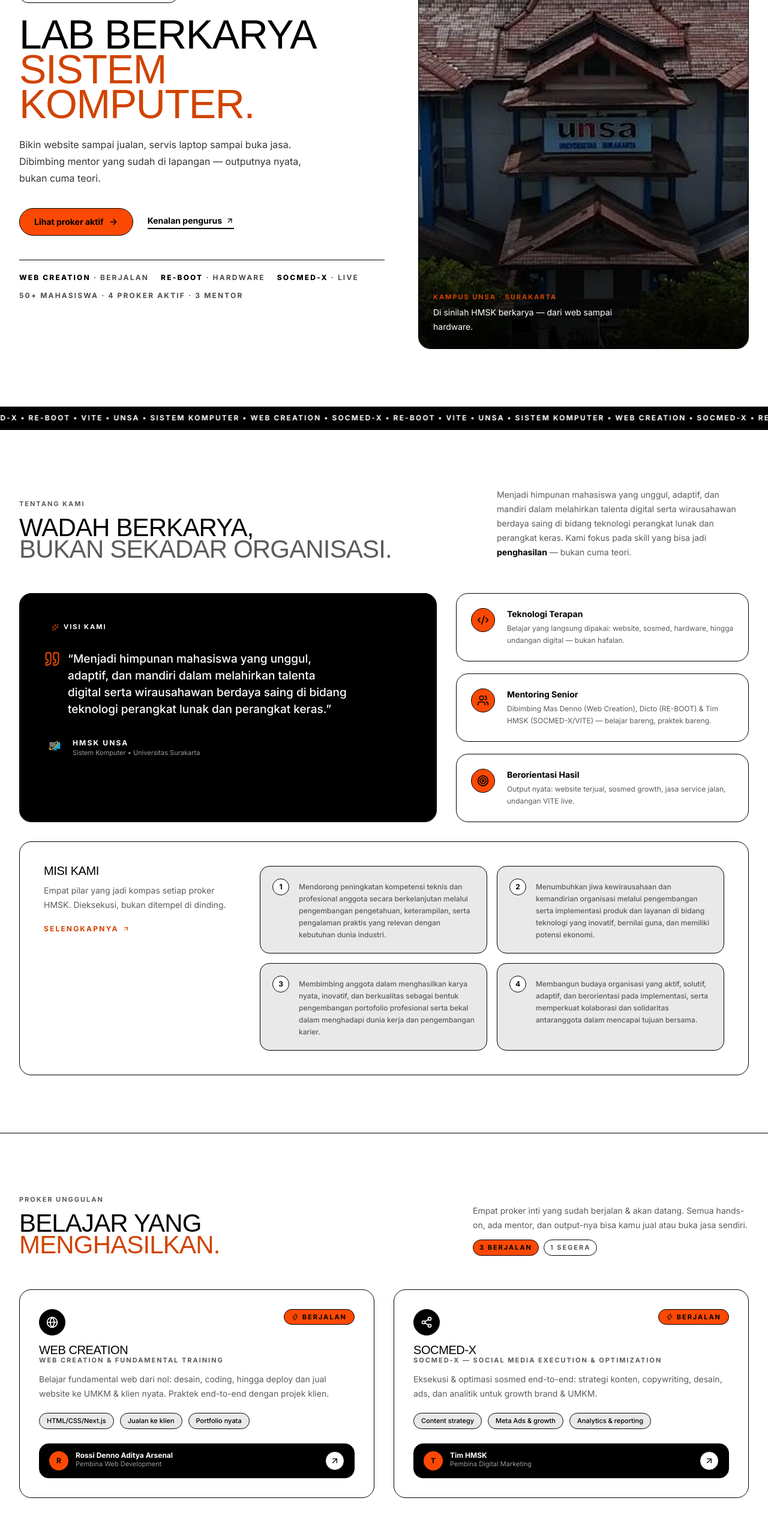
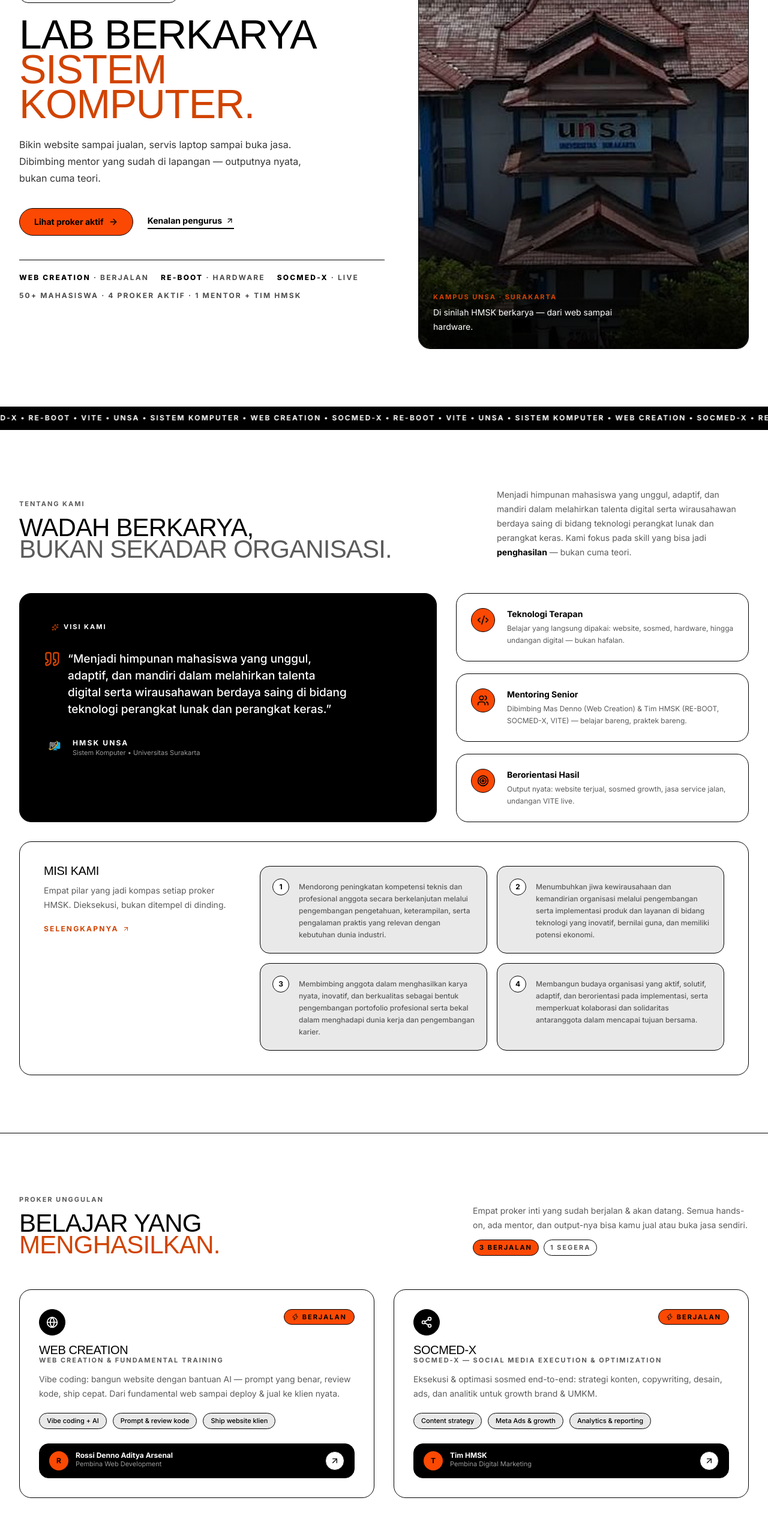
Before and after one commit to dennoaditya-art/hmsk-unsa, a Next.js app: page / in a window 1280 px wide. Shown: the part 234-2762 px from the top of the page at 60% size. Built offline with nearby package versions, Linux system fonts and the light colour scheme; a web font is replaced by a local one.

Commit message:
feat(proker): Web Creation -> vibe coding, RE-BOOT dibina Tim HMSK

```diff
--- a/src/app/proker/[id]/page.tsx
+++ b/src/app/proker/[id]/page.tsx
@@ -64,16 +64,16 @@
           <div className={`lg:col-span-8 ${cardSlush} p-7 sm:p-10`}>
             <h2 className="display text-xl text-foreground">Tentang Program</h2>
             <p className="mt-3 text-sm leading-7 text-muted-foreground">
-              {p.id === "web-creation" && "Kamu akan belajar dari nol: desain Figma, slicing Tailwind, Next.js, deploy, sampai teknik jualan ke UMKM. Setiap peserta wajib ship 1 website klien nyata sebagai portfolio."}
+              {p.id === "web-creation" && "Kamu akan belajar vibe coding dari nol: nulis prompt yang tepat, pakai AI buat generate & refactor kode, review hasilnya, slicing Tailwind + Next.js, deploy, sampai teknik jualan ke UMKM. Fundamental tetap diajarkan — AI itu alat, bukan pengganti pemahaman. Setiap peserta wajib ship 1 website klien nyata sebagai portfolio."}
               {p.id === "socmed-x" && "Pelatihan socmed hands-on: strategi konten, copywriting, desain feed, Meta Ads, dan analitik. Cocok untuk yang mau handle sosmed UMKM/brand dan jadi freelance social media specialist."}
               {p.id === "re-boot" && "Pelatihan hardware hands-on: bongkar, cleaning, repasta, diagnosa kerusakan umum, hingga strategi buka jasa service di kampus. Cocok untuk yang suka ngoprek."}
               {p.id === "vite" && "Fokus deployment & event tech: domain, cPanel, hosting, SSL, serta pembuatan undangan digital VITE yang responsive, RSVP online, dan manajemen tamu."}
             </p>
             <div className="mt-6 grid gap-3 sm:grid-cols-2">
               {[
-                { t: "Output", d: p.id === "web-creation" ? "1 website klien live + portfolio" : p.id === "socmed-x" ? "Portfolio socmed + campaign live" : p.id === "re-boot" ? "Bisa buka jasa cleaning/service" : "Link undangan VITE siap share" },
+                { t: "Output", d: p.id === "web-creation" ? "1 website klien live + prompt playbook" : p.id === "socmed-x" ? "Portfolio socmed + campaign live" : p.id === "re-boot" ? "Bisa buka jasa cleaning/service" : "Link undangan VITE siap share" },
                 { t: "Durasi", d: p.status === "segera" ? "Akan diumumkan" : "4-6 minggu intensif" },
-                { t: "Level", d: "Pemula welcome" },
+                { t: "Level", d: p.id === "web-creation" ? "Pemula welcome • AI-assisted" : "Pemula welcome" },
                 { t: "Sertifikat", d: "E-certificate HMSK" },
               ].map((x) => (
                 <div key={x.t} className="rounded-2xl border border-border bg-muted p-4">
--- a/src/app/rekrutmen/page.tsx
+++ b/src/app/rekrutmen/page.tsx
@@ -46,7 +46,7 @@
                 Lihat Proker <ArrowRight className="h-4 w-4" aria-hidden />
               </Link>
             </div>
-            <p className="mt-4 label text-[11px] text-foreground/60">4 LAB AKTIF • 50+ MAHASISWA • 3 MENTOR</p>
+            <p className="mt-4 label text-[11px] text-foreground/60">4 LAB AKTIF • 50+ MAHASISWA • 1 MENTOR + TIM HMSK</p>
           </div>
         </div>
       </section>
--- a/src/app/tentang/page.tsx
+++ b/src/app/tentang/page.tsx
@@ -14,7 +14,7 @@
 const mentorLabel: Record<string, string> = {
   "web-creation": "ROSSI DENNO ADITYA ARSENAL",
   "socmed-x": "TIM HMSK",
-  "re-boot": "EEN VANDICTO SATYA ADY",
+  "re-boot": "TIM HMSK",
   vite: "TIM HMSK • NEXT MEET",
 };
 
--- a/src/components/sections/about.tsx
+++ b/src/components/sections/about.tsx
@@ -47,7 +47,7 @@
           <motion.div initial="hidden" whileInView="visible" viewport={{ once: true }} variants={staggerContainer} className="lg:col-span-5 grid gap-5">
             {[
               { icon: Code2, title: "Teknologi Terapan", desc: "Belajar yang langsung dipakai: website, sosmed, hardware, hingga undangan digital — bukan hafalan." },
-              { icon: Users, title: "Mentoring Senior", desc: "Dibimbing Mas Denno (Web Creation), Dicto (RE-BOOT) & Tim HMSK (SOCMED-X/VITE) — belajar bareng, praktek bareng." },
+              { icon: Users, title: "Mentoring Senior", desc: "Dibimbing Mas Denno (Web Creation) & Tim HMSK (RE-BOOT, SOCMED-X, VITE) — belajar bareng, praktek bareng." },
               { icon: Target, title: "Berorientasi Hasil", desc: "Output nyata: website terjual, sosmed growth, jasa service jalan, undangan VITE live." },
             ].map((v) => (
               <motion.div key={v.title} variants={scaleIn} whileHover={shouldReduce ? undefined : { y: -4 }} transition={{ type: "spring", stiffness: 300, damping: 20 }} className={`${cardSlush} p-6 flex gap-5`}>
--- a/src/components/sections/hero.tsx
+++ b/src/components/sections/hero.tsx
@@ -75,7 +75,7 @@
                   </span>
                 ))}
               </div>
-              <div>50+ mahasiswa · 4 proker aktif · 3 mentor</div>
+              <div>50+ mahasiswa · 4 proker aktif · 1 mentor + Tim HMSK</div>
             </motion.div>
           </div>
 
--- a/src/data/leaders.ts
+++ b/src/data/leaders.ts
@@ -52,10 +52,9 @@
     nim: "202423004",
     role: "Perhubungan",
     shortRole: "Perhubungan",
-    description: "Menjalin kerja sama eksternal, publikasi & branding HMSK UNSA, serta pembina RE-BOOT — repair, optimize & overhaul training.",
+    description: "Menjalin kerja sama eksternal, publikasi & branding HMSK UNSA.",
     color: "from-primary via-violet-600 to-primary",
     accent: "primary",
-    proker: "RE-BOOT",
   },
   {
     name: "Petrus Guiseppie Muji Pierantoni Foel",
--- a/src/data/proker.ts
+++ b/src/data/proker.ts
@@ -17,13 +17,13 @@
     id: "web-creation",
     title: "Web Creation & Fundamental Training",
     shortTitle: "Web Creation",
-    description: "Belajar fundamental web dari nol: desain, coding, hingga deploy dan jual website ke UMKM & klien nyata. Praktek end-to-end dengan projek klien.",
+    description: "Vibe coding: bangun website dengan bantuan AI — prompt yang benar, review kode, ship cepat. Dari fundamental web sampai deploy & jual ke klien nyata.",
     mentor: "Rossi Denno Aditya Arsenal",
     mentorRole: "Pembina Web Development",
     status: "berjalan",
     icon: "code",
     color: "from-primary to-indigo-600",
-    highlights: ["HTML/CSS/Next.js", "Jualan ke klien", "Portfolio nyata"],
+    highlights: ["Vibe coding + AI", "Prompt & review kode", "Ship website klien"],
     cta: "Ikut Pelatihan",
   },
   {
@@ -44,7 +44,7 @@
     title: "RE-BOOT — Repair, Optimize, & Overhaul Training",
     shortTitle: "RE-BOOT",
     description: "Pelatihan hardware hands-on: repair, optimasi performa, dan overhaul laptop/PC — bongkar, cleaning, repasta, diagnosa, sampai buka jasa.",
-    mentor: "Een Vandicto Satya Ady",
+    mentor: "Tim HMSK",
     mentorRole: "Pembina Hardware & Service",
     status: "berjalan",
     icon: "cpu",
```
